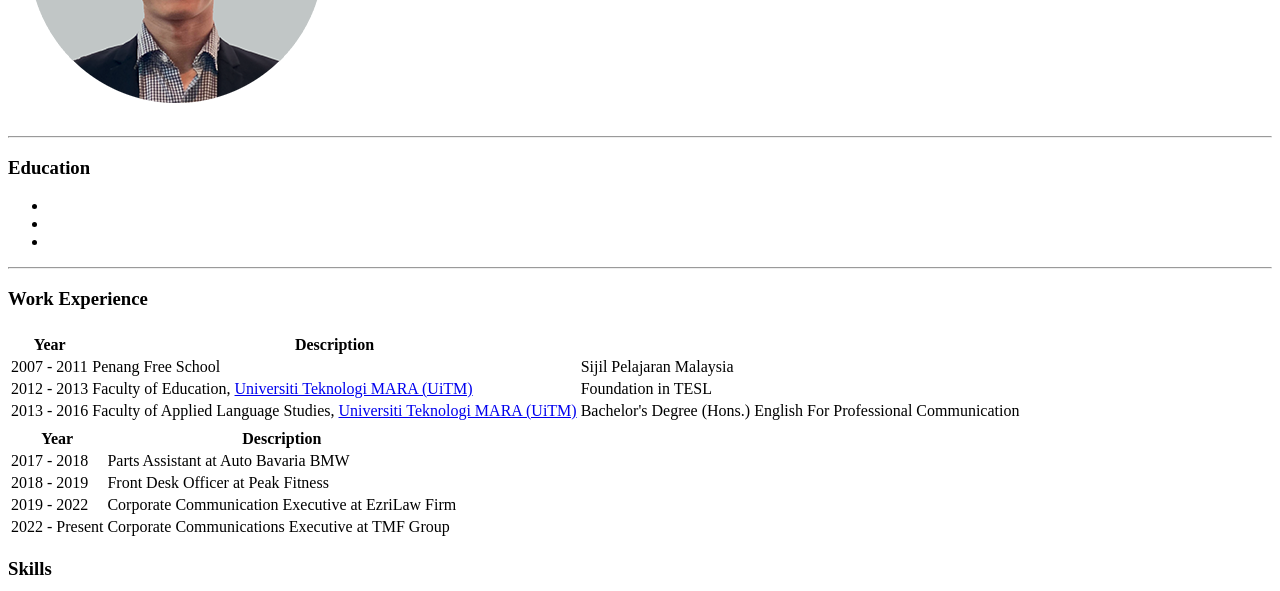
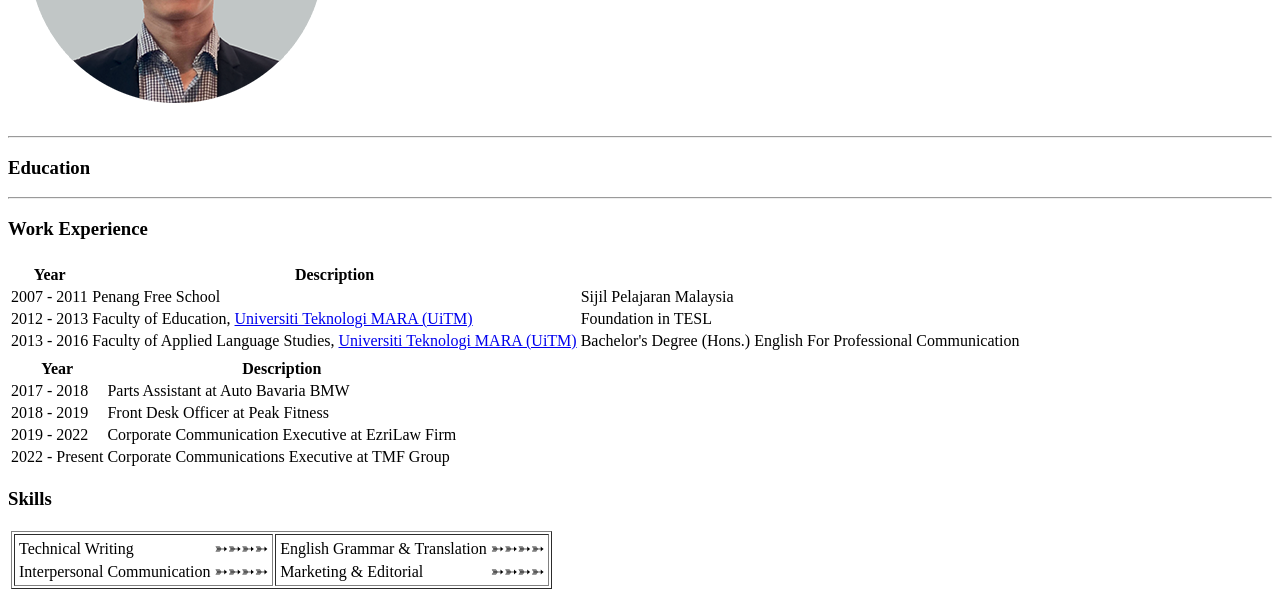
Before and after one commit to faliibrahim/cv, a plain HTML site: page index.html in a window 1280 px wide. Shown: the part 223-814 px from the top of the page. Drawn offline with Linux system fonts and the light colour scheme.

Commit message:
Update index.html

```diff
--- a/index.html
+++ b/index.html
@@ -21,12 +21,6 @@
   <hr>
   <h3>Education</h3>
   <p>
-  <ul>
-    <li></li>
-    <li></li>
-    <li></li>
-  </ul>
-
     <table>
     <th>
       <tr>
@@ -51,7 +45,8 @@
          <td>Bachelor's Degree (Hons.) English For Professional Communication</td>
       </tr>
     </tbody>
-      <hr>
+      </hr>
+  <hr>
   <h3>Work Experience</h3>
   <table>
     <th>
```
